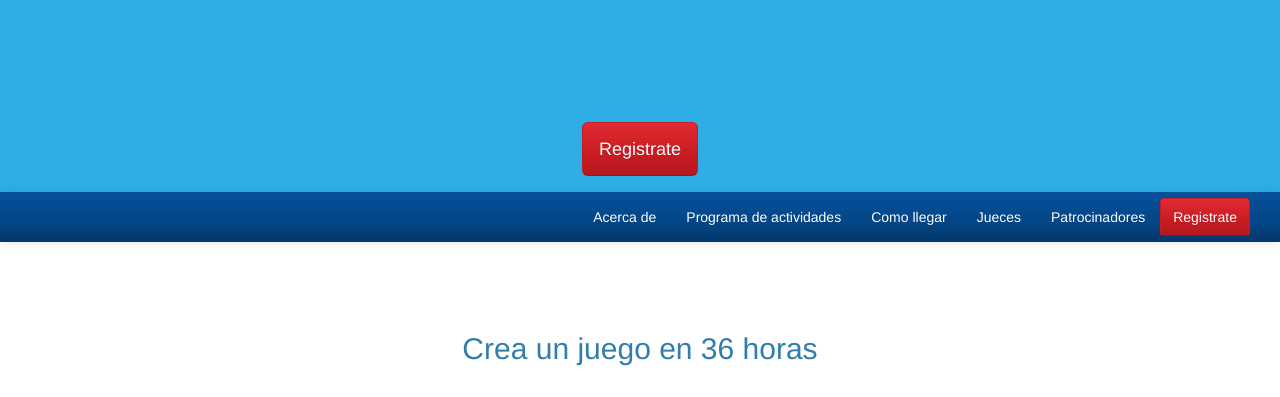
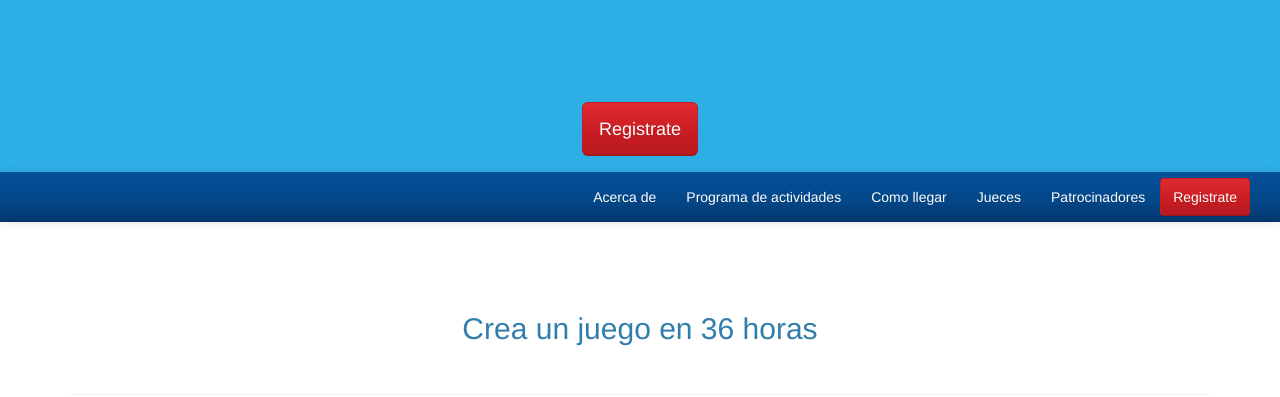
Before and after one commit to eatskolnikov/jams, a plain HTML site: page hubgamejam/index.html in a window 1280 px wide. Shown: the part 700-1097 px from the top of the page. Drawn offline with nearby package versions, Linux system fonts and the light colour scheme.

Commit message:
fixed div margin top

```diff
--- a/hubgamejam/index.html
+++ b/hubgamejam/index.html
@@ -40,7 +40,7 @@
 					<h3>HUB Santo Domingo, Puerto Sans Soucí.</h3>
 				</div>
 			</div>
-			<div class="row" style="margin-top:50px; height:70px">
+			<div class="row" style="margin-top:30px; height:70px">
 				<div class="col-sm-12 text-center">
 					<a href="http://goo.gl/forms/b9mOUWchCp" class="btn btn-lg btn-danger">Registrate</a>
 				</div>
```
